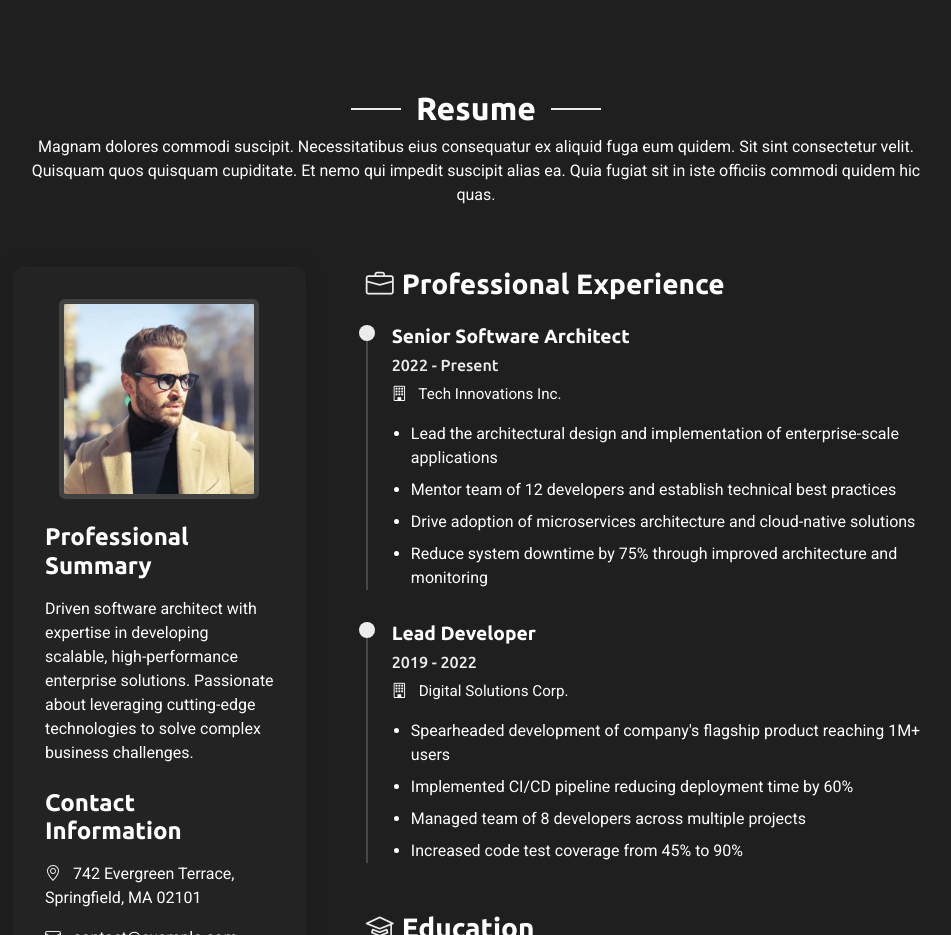
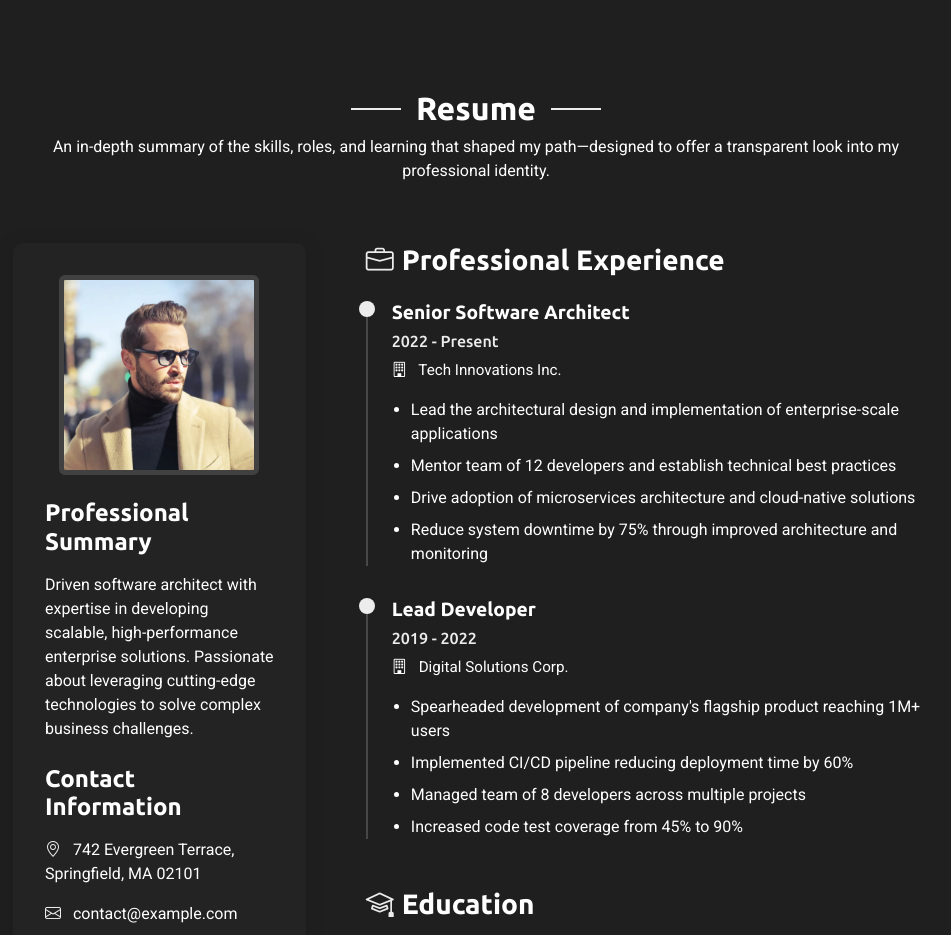
Before and after one commit to KawsarAlamDev/portfolio, a plain HTML site: page index.html in a window 1280 px wide. Shown: the part 2900-3835 px from the top of the page, without its empty margins (329-1280 px from the left). Drawn offline with nearby package versions, Linux system fonts and the light colour scheme.

Commit message:
Update index.html

```diff
--- a/index.html
+++ b/index.html
@@ -374,7 +374,7 @@
       <!-- Section Title -->
       <div class="container section-title" data-aos="fade-up">
         <h2>Resume</h2>
-        <p>Magnam dolores commodi suscipit. Necessitatibus eius consequatur ex aliquid fuga eum quidem. Sit sint consectetur velit. Quisquam quos quisquam cupiditate. Et nemo qui impedit suscipit alias ea. Quia fugiat sit in iste officiis commodi quidem hic quas.</p>
+        <p>An in-depth summary of the skills, roles, and learning that shaped my path—designed to offer a transparent look into my professional identity.</p>
       </div><!-- End Section Title -->
 
       <div class="container" data-aos="fade-up" data-aos-delay="100">
```
